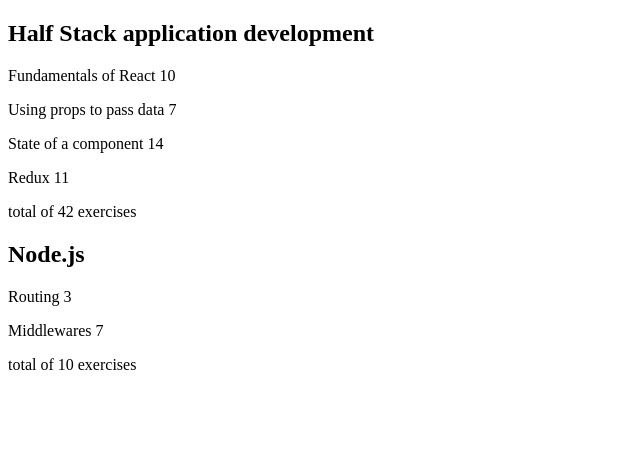
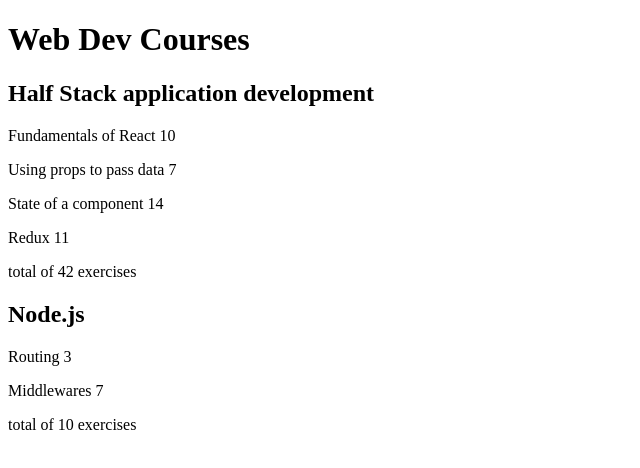
Before and after one commit to AndresBo/courseinfo-app, a React (Create React App) app: page / in a window 1280 px wide. Shown: the top 468 px of the page, without its empty margins (0-640 px from the left). Built offline with nearby package versions, Linux system fonts and the light colour scheme.

Commit message:
build: added main title to page

```diff
--- a/src/App.js
+++ b/src/App.js
@@ -35,6 +35,7 @@
 const Courses = ({courses}) => {
     return (
       <div>
+        <h1>Web Dev Courses</h1>
         {courses.map(course => <Header key={course.id} courseName={course.name} courseContent={course.parts}/>)}
       </div>
     )
```
